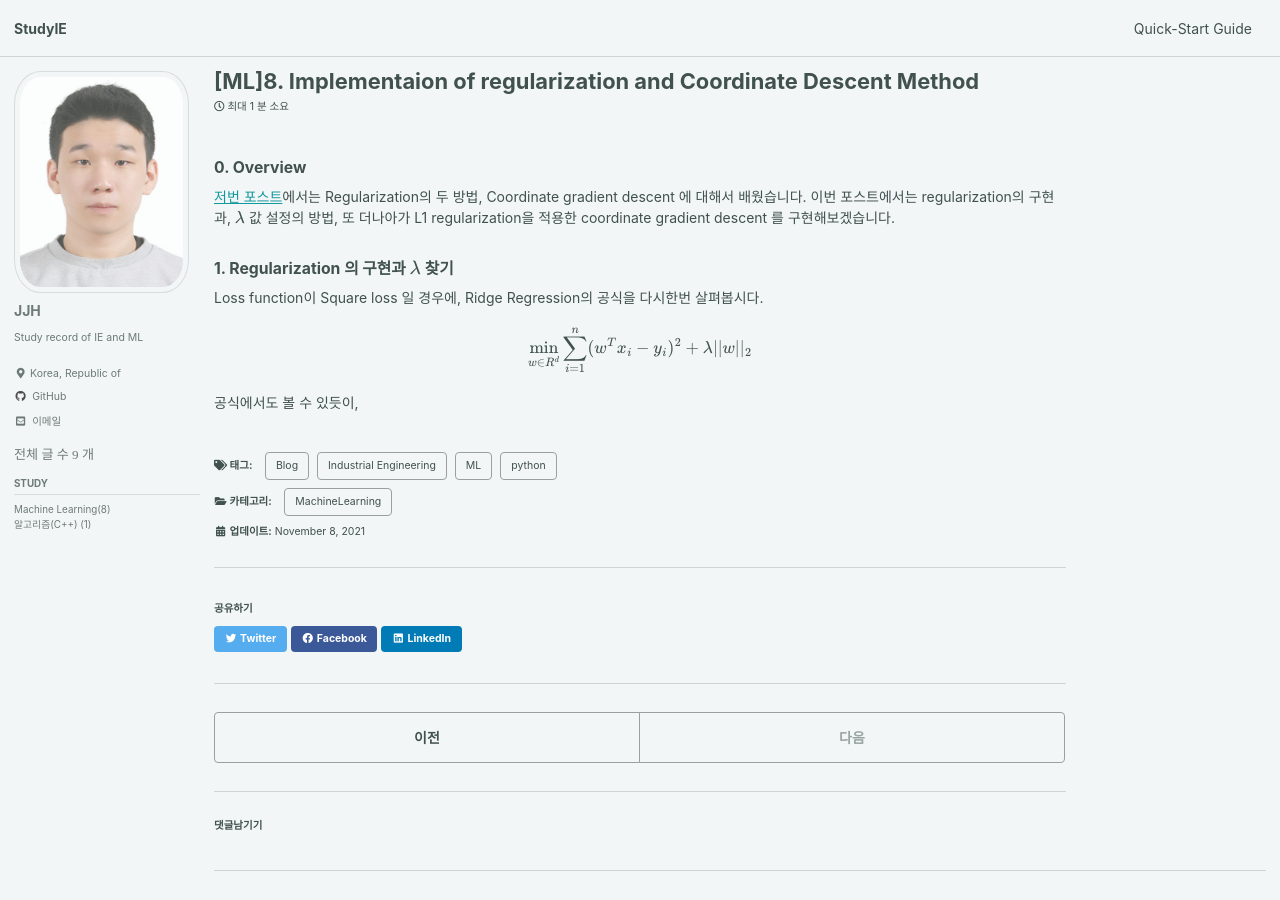
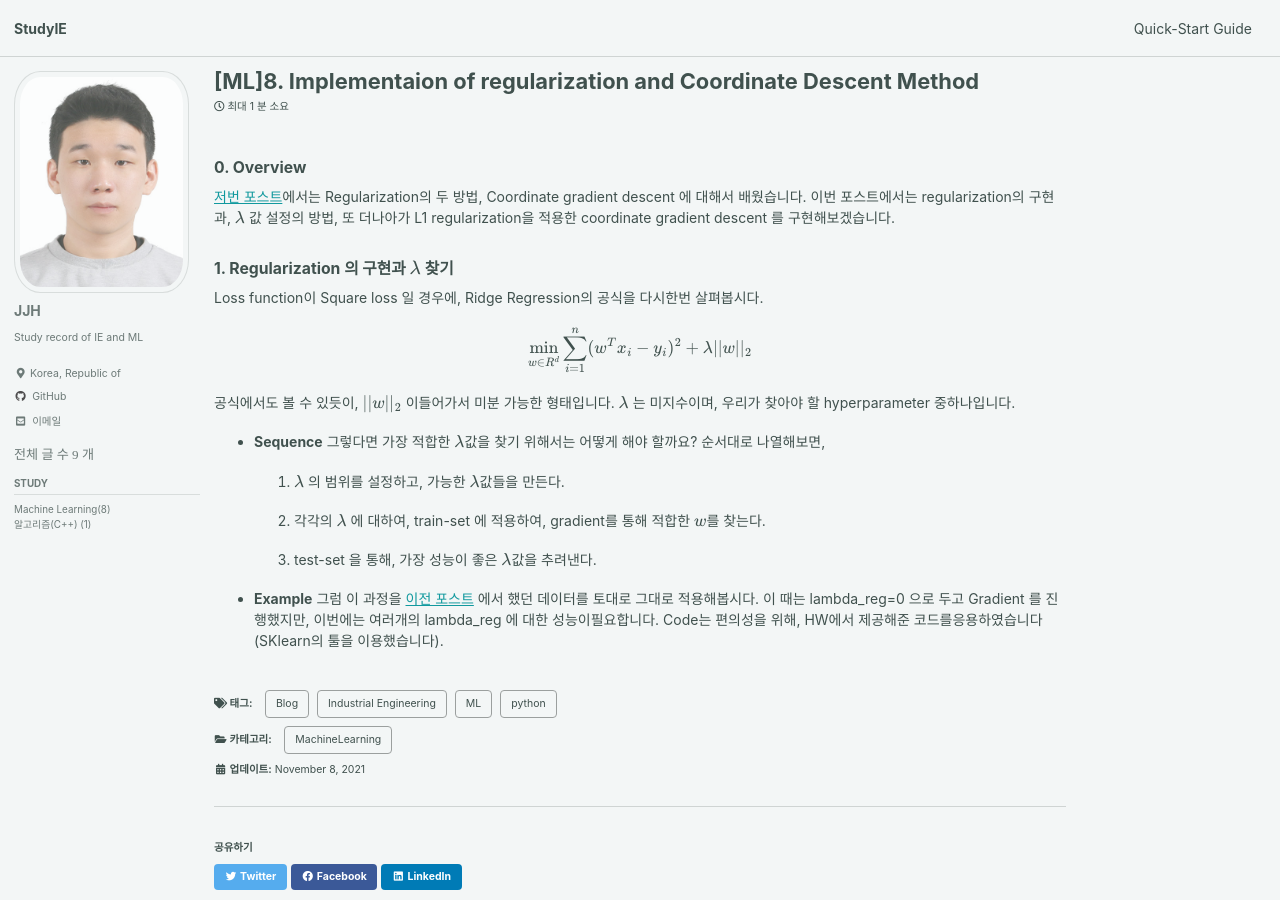
Before and after one commit to Corpse-is-Talking/Corpse-is-Talking.github.io, a Jekyll site: the page built from _posts/Machine Learning/2021-11-08-ComparingL1andL2.md, in a window 1280 px wide and 900 px high. Built offline with Jekyll 4.4.1, drawn with Linux system fonts in a browser that asks for light colours; cached includes are drawn as plain includes; formulas are drawn with MathJax 3; comment, search, counter and statistics services are not loaded.

Commit message:
20211111 example of ridge start

```diff
--- a/_posts/Machine Learning/2021-11-08-ComparingL1andL2.md
+++ b/_posts/Machine Learning/2021-11-08-ComparingL1andL2.md
@@ -17,8 +17,21 @@ comments: true
 이번 포스트에서는 regularization의 구현과, $\lambda$ 값 설정의 방법, 또 더나아가 L1 regularization을 적용한 coordinate gradient descent 를 구현해보겠습니다.
 
 ### 1. Regularization 의 구현과 $\lambda$ 찾기
+
 Loss function이 Square loss 일 경우에, Ridge Regression의 공식을 다시한번 살펴봅시다.
 
   $$ \displaystyle{\min_{w \in R^d}} \sum_{i=1}^{n} (w^Tx_i-y_i)^2+\lambda||w||_2$$
 
-공식에서도 볼 수 있듯이,
+공식에서도 볼 수 있듯이, $||w||_2$ 이들어가서 미분 가능한 형태입니다. $\lambda$ 는 미지수이며, 우리가 찾아야 할 hyperparameter 중하나입니다.
+- __Sequence__
+  그렇다면 가장 적합한 $\lambda$값을 찾기 위해서는 어떻게 해야 할까요? 순서대로 나열해보면,
+
+  1. $\lambda$ 의 범위를 설정하고, 가능한 $\lambda$값들을 만든다.
+
+  2. 각각의 $\lambda$ 에 대하여, train-set 에 적용하여, gradient를 통해 적합한 $w$를 찾는다.
+
+  3. test-set 을 통해, 가장 성능이 좋은 $\lambda$값을 추려낸다.
+
+
+- __Example__
+  그럼 이 과정을 [이전 포스트](https://lookbackjh.github.io/machinelearning/Examples/) 에서 했던 데이터를 토대로 그대로 적용해봅시다. 이 때는 lambda_reg=0 으로 두고 Gradient 를 진행했지만, 이번에는 여러개의 lambda_reg 에 대한 성능이필요합니다. Code는 편의성을 위해, HW에서 제공해준 코드를응용하였습니다(SKlearn의 툴을 이용했습니다).
```
